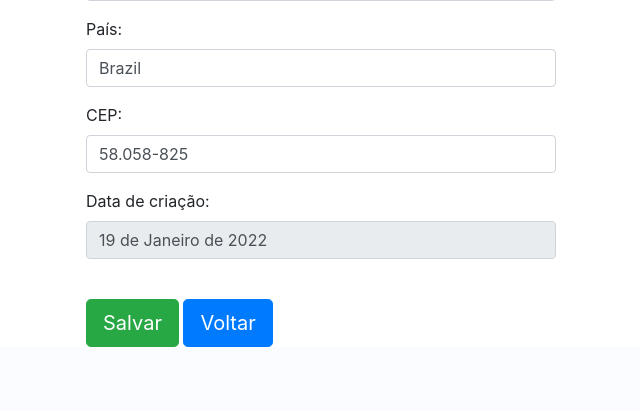
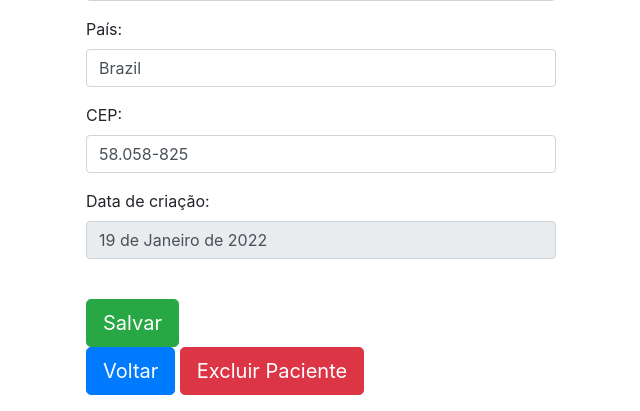
Before and after one commit to WendSant/Desafio-para-Estagio-JR-MedicalSys---V2.0, a Django app: template paciente/templates/ver_paciente.html in a window 1280 px wide. Shown: the part 596-1007 px from the top of the page, without its empty margins (84-724 px from the left). Before the commit the page ends 943 px from the top, so only its background shows below. Run offline with Django 4.2, Linux system fonts and the light colour scheme; the template is opened without the code that fills it: values that come from a table or form of the project are taken from there, others are empty; data comes from the database, SQL or seed files in the repository; both versions use the stored data as it was after the commit.

Commit message:
Excluir paciente funcionando

```diff
--- a/paciente/templates/ver_paciente.html
+++ b/paciente/templates/ver_paciente.html
@@ -1,13 +1,30 @@
 {% extends 'base.html' %}
 {% block 'titulo' %}Visualizar pacientes{% endblock 'titulo' %}
 {% block 'conteudo' %}
+<div class="modal fade" id="exampleModal2" tabindex="-1" role="dialog" aria-labelledby="exampleModalLabel2" aria-hidden="true">
+    <div class="modal-dialog" role="document">
+      <div class="modal-content">
+        <div class="modal-header">
+          <h5 class="modal-title" id="exampleModalLabel">Deseja mesmo excluir?</h5>
+          <button type="button" class="close" data-dismiss="modal" aria-label="Close">
+            <span aria-hidden="true">&times;</span>
+          </button>
+        </div>
+        <div class="modal-body">
+          <a href="{% url 'excluir_paciente' id_paciente %}" class="btn btn-danger">Sim, excluir paciente</a>
+        </div>
+      </div>
+    </div>
+  </div>
+
+
 <div style="padding-left: 100px; padding-right:100px; "  class="container">
     <br>
     <form action="#">
         {% csrf_token %}
         <p>
-        <label> Nome do paciente:</label>
-        <input style="width: 50%;" type="text" class="form-control" value="{{paciente.nome}}">
+            <label> Nome do paciente:</label>
+            <input style="width: 50%;" type="text" class="form-control" value="{{paciente.nome}}">
         </p>
             <label> Nome do médico:</label>
             <select style="width: 50%;" name ="medico" class="form-control" >
@@ -50,8 +67,12 @@
             <input style="width: 50%;" type="text" class="form-control" value="{{paciente.data_criacao}}" readonly>
         </p>
         <br>
-        <input type="submit" class="btn btn-success btn-lg" value="Salvar">
+            <input style="display: inline-block;" type="submit" class="btn btn-success btn-lg" value="Salvar">
+        </form>
         <a href="{% url 'home' %}" class="btn btn-primary btn-lg" >Voltar</a>
-    </form/
+        <button type="button" class="btn btn-danger btn-lg" data-toggle="modal" data-target="#exampleModal2">
+            Excluir Paciente
+          </button>
+        <p>
     </div>
 {% endblock  %}
--- a/paciente/urls.py
+++ b/paciente/urls.py
@@ -4,5 +4,7 @@ from . import views
 urlpatterns = [
     path('home/', views.home, name='home'),
     path('ver_paciente/<int:id>', views.ver_pacientes, name="ver_pacientes"),
-    path('cadastrar_paciente', views.cadastrar_paciente, name='cadastrar_paciente')
+    path('cadastrar_paciente', views.cadastrar_paciente, name='cadastrar_paciente'),
+    path('excluir_paciente/<int:id>',
+         views.excluir_paciente, name="excluir_paciente")
 ]
```
Also changed, not shown: paciente/views.py (+6 -1 lines), db.sqlite3.
